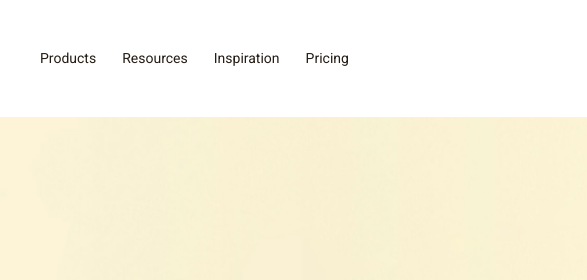
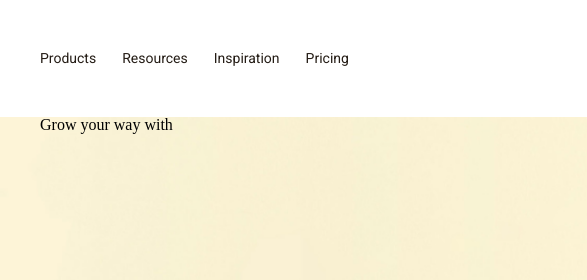
Before and after one commit to zhasminmaksatbekova/Mailchimp, a plain HTML site: page index.html in a window 1280 px wide. Shown: the top 280 px of the page, 0-587 px from the left. Drawn offline with Linux system fonts and the light colour scheme.

Commit message:
i add gh-pages

```diff
--- a/index.html
+++ b/index.html
@@ -32,7 +32,9 @@
     <main>
         <section class="hero">
             <div class="container">
-
+                <h1 class="hero__title">
+                    Grow your way with
+                </h1>
             </div>
         </section>
     </main>
```
